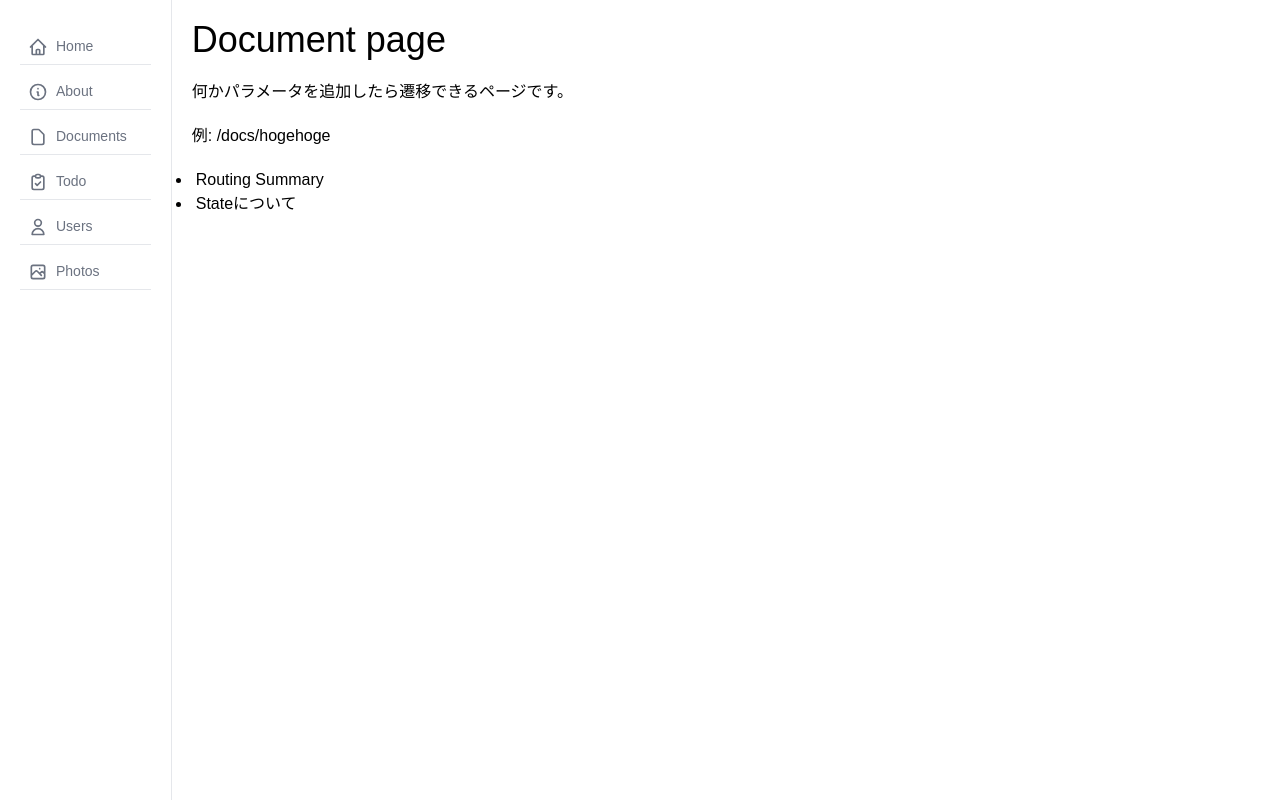
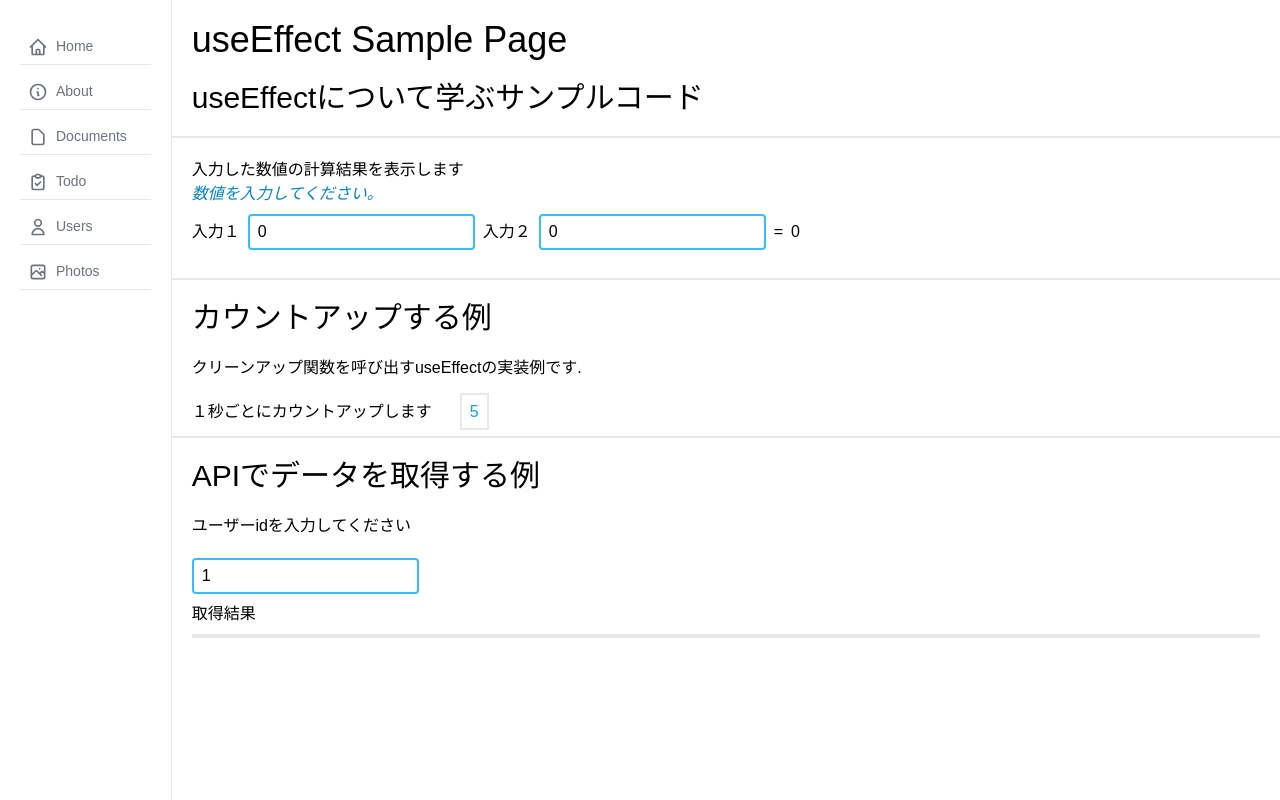
Before and after one commit to r-kagiwada/next-sample-app, a Next.js app: page /docs/useEffectSample in a window 1280 px wide. Built offline with nearby package versions, Linux system fonts and the light colour scheme; no server answers.

Commit message:
useEffectのサンプル実装

```diff
--- a/package.json
+++ b/package.json
@@ -10,6 +10,7 @@
   },
   "dependencies": {
     "@heroicons/react": "^1.0.5",
+    "axios": "^0.27.1",
     "classnames": "^2.3.1",
     "next": "12.0.1",
     "next-auth": "^4.0.0-beta.7",
--- a/pages/docs/[...params].tsx
+++ b/pages/docs/[...params].tsx
@@ -4,7 +4,7 @@ function Docs () {
     <h1 className="m-5">Document page</h1>
     <p className="m-5">何かパラメータを追加したら遷移できるページです。</p>
     <p className="m-5">例: /docs/hogehoge</p>
-    <ul className='list-disc m-5'>
+    <ul className='list-decimal my-5 mx-10'>
       <li >
         <Link href='/docs/routingSummary'>
           <a className="m-1">Routing Summary</a>
@@ -15,6 +15,11 @@ function Docs () {
           <a className="m-1">Stateについて</a>
         </Link>
       </li>
+      <li>
+        <Link href='/docs/useEffectSample' >
+          <a className="m-1">useEffectについて</a>
+        </Link>
+      </li>
     </ul>
   </>
 }
--- /dev/null
+++ b/pages/docs/useEffectSample.tsx
@@ -0,0 +1,113 @@
+import axios from "axios";
+import { ChangeEvent, Dispatch, SetStateAction, useEffect, useState } from "react";
+import { User } from "../../types";
+
+
+const UseEffectSample = () => {
+
+  const [title, setTitle] = useState<string>("useState SamplePage");
+  const [result, setResult] = useState<number>(0);
+  const [number1, setNumber1] = useState<number>(0);
+  const [number2, setNumber2] = useState<number>(0);
+
+  const [searchUserId, setSearchId] = useState<string>("1");
+  const [user, setUser] = useState<User | undefined>();
+
+  // タイマー用のカウント
+  const [count, setCount] = useState<number>(0);
+  useEffect(() => {
+    // 初期のみ
+    console.log('マウント時のみ処理を実行します！');
+    setTitle("useEffect Sample Page");
+  }, []);
+
+  useEffect(() => {
+    // number1とnumber2の値の変化ごとに計算します。
+    setResult(number1 + number2);
+  }, [number1, number2]);
+
+  // 入力値をハンドリングする
+  const handleNumberChange = (event: ChangeEvent<HTMLInputElement>, setState: Dispatch<SetStateAction<number>>) => {
+    const value = parseInt(event.currentTarget.value);
+    value ? setState(value) : setState(0);
+  };
+
+  useEffect(() => {
+    console.log('mounted timer')
+    const countUp = setInterval(() => {
+      setCount(prevCount => prevCount + 1);
+      console.log('countUp');
+    }, 1000);
+
+    return () => {
+      console.log('unmounted ');
+      clearInterval(countUp);
+    }
+  }, []);
+
+  // axiosを使ったAPI通信の例
+  useEffect(() => {
+    axios.get('https://jsonplaceholder.typicode.com/users/' + searchUserId)
+      .then((res) => {
+        setUser(res.data);
+      }).catch(error => {
+        console.log(error);
+      })
+  }, [searchUserId]);
+
+  const handleChange = (e: ChangeEvent<HTMLInputElement>) => {
+    const value = e.currentTarget.value;
+    // 数値チェック
+    if (parseInt(value)) {
+      setSearchId(value);
+    }
+  }
+
+  return (
+    <>
+      <h1 className="m-5">{title}</h1>
+      <h2 className="m-5">useEffectについて学ぶサンプルコード</h2>
+      <div className="border "></div>
+      <div className="m-5 ">
+        <h4>入力した数値の計算結果を表示します</h4>
+        <p className="italic text-blue-600">数値を入力してください。</p>
+        <label>入力１</label>
+        <input className="border-2 px-2 py-1 border-blue-400 rounded m-2 focus:outline-blue-500"
+          type="number"
+          defaultValue={number1}
+          onChange={(e) => handleNumberChange(e, setNumber1)}
+        ></input>
+        <label>入力２</label>
+        <input className="border-2 px-2 py-1 border-blue-400 rounded m-2 focus:outline-blue-500"
+          type="number"
+          defaultValue={number2}
+          onChange={(e) => handleNumberChange(e, setNumber2)}
+        ></input>
+        <span className="mr-2">=</span><span>{result}</span>
+      </div>
+      <div className="border "></div>
+      <h2 className="m-5">カウントアップする例</h2>
+      <p className="m-5">クリーンアップ関数を呼び出すuseEffectの実装例です.</p>
+      <span className="mx-5">１秒ごとにカウントアップします</span><span className="m-2 text-blue-500 border-2 p-2">{count}</span>
+      <div className="border mt-3"></div>
+      <div>
+        <h2 className="m-5">APIでデータを取得する例</h2>
+        <p className="m-5">ユーザーidを入力してください</p>
+        <input className="border-2 px-2 py-1 border-blue-400 rounded mx-5 focus:outline-blue-500" defaultValue={searchUserId} onChange={handleChange} ></input>
+
+        <p className="my-2 mx-5">取得結果</p>
+        <div className="border-2 mx-5">
+          {user ?
+          <ul className="mx-5 my-2">
+            <li><span>id: </span>{user.id}</li>
+            <li><span>name: </span>{user.name}</li>
+            <li><span>email: </span>{user.email}</li>
+            <li><span>phone: </span>{user.phone}</li>
+          </ul> : <></>}
+        </div>
+      </div>
+    </>
+  )
+}
+
+export default UseEffectSample;
--- a/pages/index.tsx
+++ b/pages/index.tsx
@@ -1,5 +1,4 @@
 import type { NextPage } from 'next'
-import Link from 'next/link'
 import { useRouter } from 'next/router'
 
 const Home: NextPage = () => {
@@ -18,34 +17,30 @@ const Home: NextPage = () => {
         <p className="px-4 m-5">これはNext.jsを学ぶためのサンプルアプリです。</p>
       </div>
       <div className="m-1 p-4 grid grid-cols-3 gap-1 text-2xl">
-        <div className="h-28 m-2 p-4 border border-r-3 border-gray-100 rounded-lg drop-shadow-md bg-primary text-white">
-          <Link href='/about'>
-            <a>About</a>
-          </Link>
+        <div className="h-28 m-2 p-4 border border-r-3 border-gray-100 rounded-lg drop-shadow-md bg-primary text-white cursor-pointer"
+          onClick={() => router.push('/about')}>
+          <h3>About</h3>
         </div>
-        <div className="h-28 m-2 p-4 border border-r-3 border-gray-100 rounded-lg drop-shadow-md bg-secandary">
-          <Link href="/todo">
-            <a>TODO</a>
-          </Link>
-        </div>
-        <div className="h-28 m-2 p-4 border border-r-3 border-gray-100 rounded-lg drop-shadow-md bg-purple">
-          <Link href='/users'>
-            <a>Users</a>
-          </Link>
+        <div className="h-28 m-2 p-4 border border-r-3 border-gray-100 rounded-lg drop-shadow-md bg-secandary cursor-pointer"
+          onClick={() => router.push('/todo')}>
+          <h3>TODO</h3>
+Ï        </div>
+        <div className="h-28 m-2 p-4 border border-r-3 border-gray-100 rounded-lg drop-shadow-md bg-purple cursor-pointer"
+          onClick={() => router.push('users')}>
+          <h3>Users</h3>
         </div>
       </div>
       <div className="m-1 p-4 grid grid-cols-1 gap-1 text-2xl">
-        <div className="h-28 m-2 p-4 border border-r-3 border-gray-100 rounded-lg drop-shadow-md bg-white">
-          <button onClick={handleClick}>
-            See Photos
-          </button>
+        <div className="h-28 m-2 p-4 border border-r-3 border-gray-100 rounded-lg drop-shadow-md bg-white cursor-pointer"
+          onClick={handleClick}>
+          See Photos
         </div>
       </div>
       <div className="m-1 p-4 grid grid-cols-3 gap-1 text-2xl">
-        <div className="h-28 m-2 p-4 border border-r-3 border-gray-100 rounded-lg drop-shadow-md bg-white">
-          <Link href='/docs/param'>
-            <a>Documents</a>
-          </Link>
+        <div className="h-28 m-2 p-4 border border-r-3 border-gray-100 rounded-lg drop-shadow-md bg-white cursor-pointer"
+          onClick={() => router.push('/docs/param')}>
+          <h3>Documents</h3>
+          <p className='m-2 text-sm'>Reactの機能についてのDocs</p>
         </div>
       </div>
       {/* <div className="h-28 m-2 p-4 border border-r-3 border-gray-100 rounded-lg drop-shadow-md">
```
Also changed, not shown: 1 other file (tests, documents, lock files or other folders).
